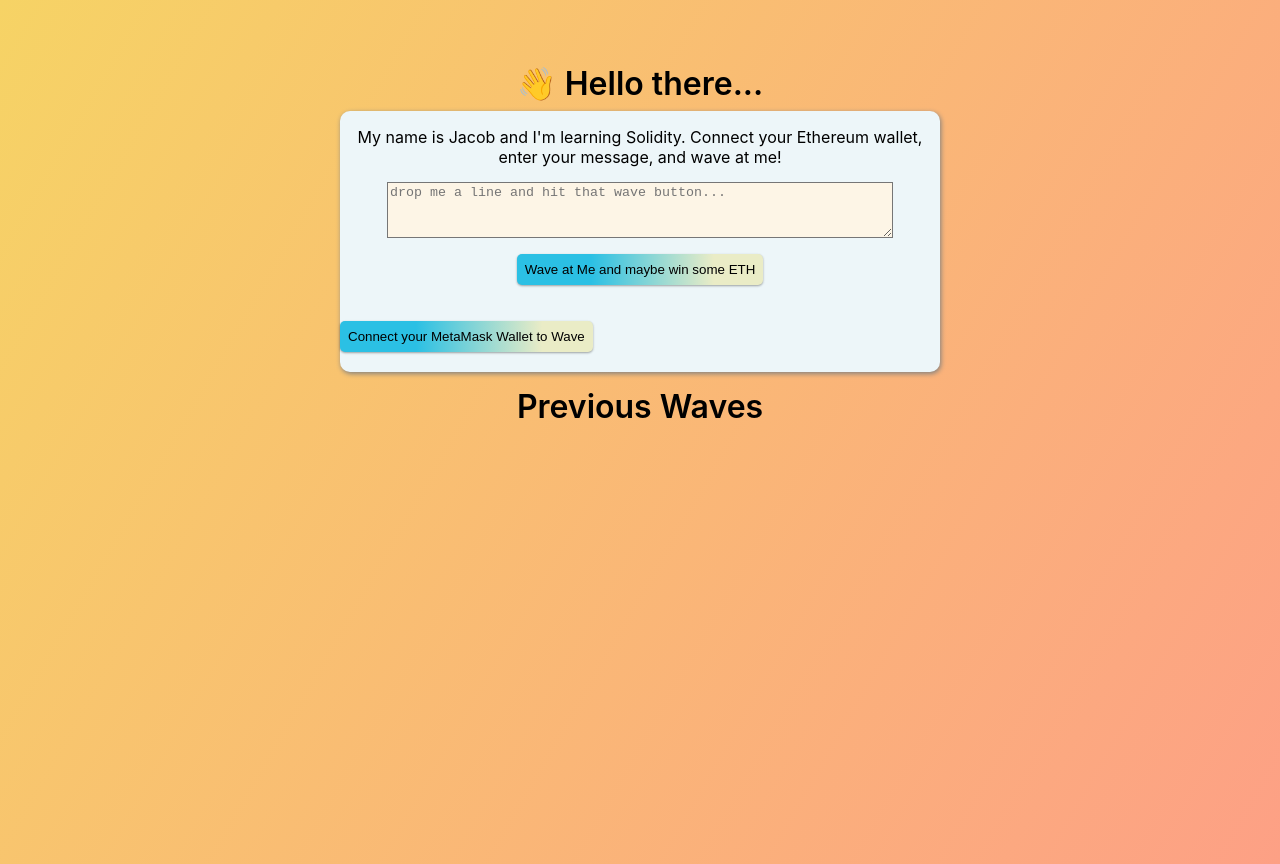
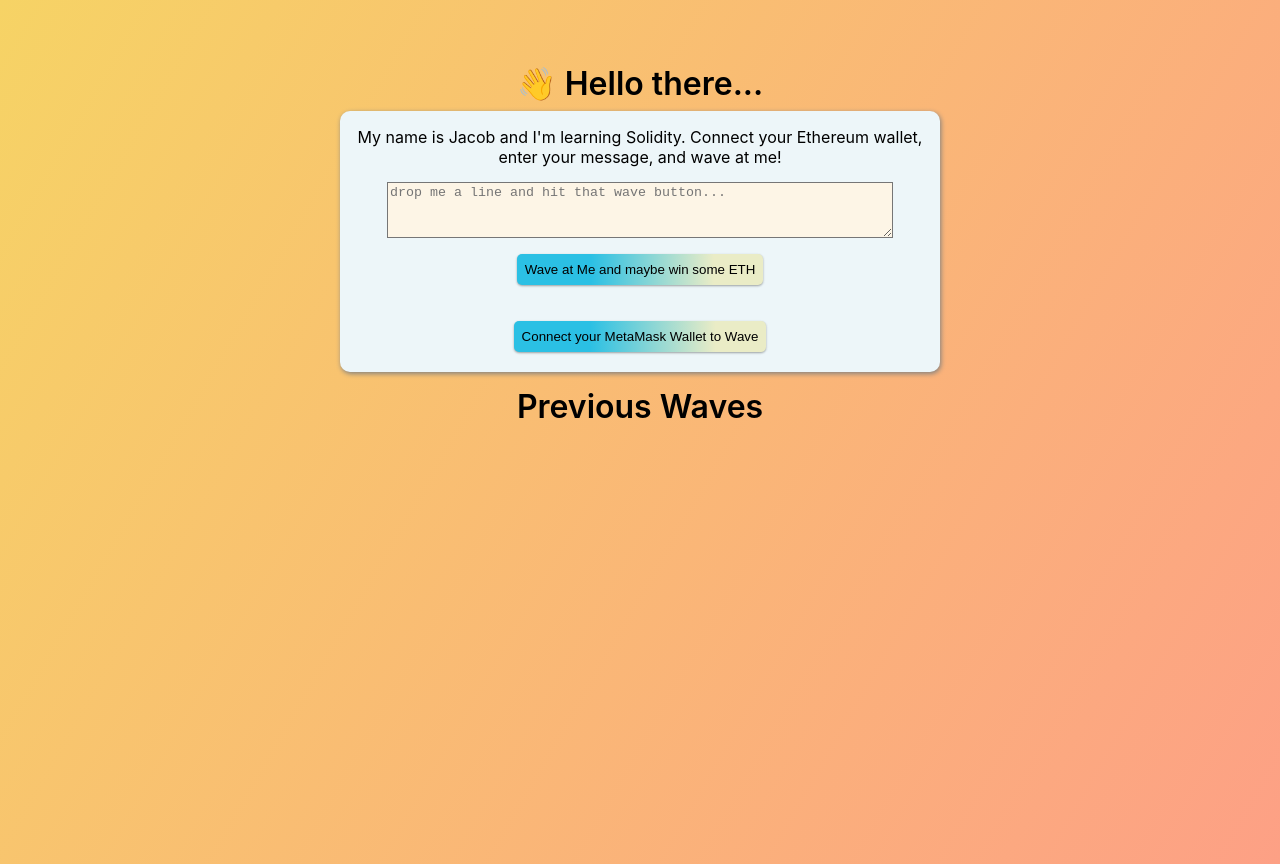
Before and after one commit to twan999/React-DApp, a React (Create React App) app: page / in a window 1280 px wide. Built offline with nearby package versions, Linux system fonts and the light colour scheme.

Commit message:
center connect button

```diff
--- a/src/App.js
+++ b/src/App.js
@@ -130,9 +130,11 @@ export default function App() {
             </button>
           </div>
           {currAccount ? null: (
+            <div className="formCenter">
             <button className="waveButton gradient-button" onClick={connectWallet}>
               Connect your MetaMask Wallet to Wave
             </button>
+            </div>
           )}
         </div>
           <div className="header">
```
